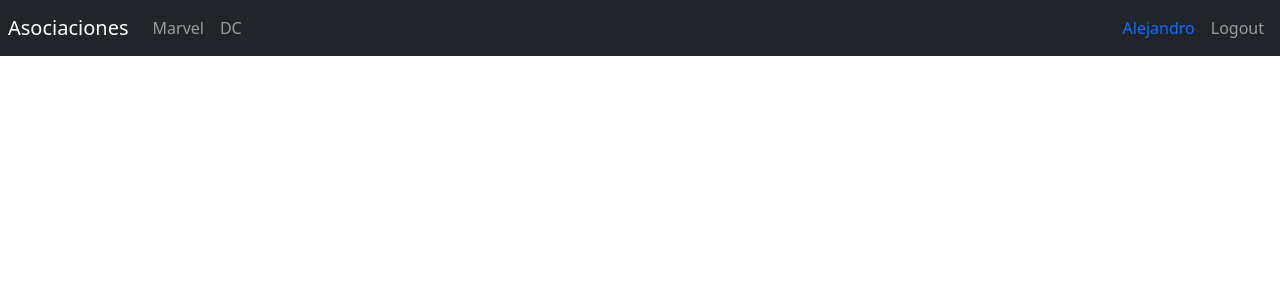
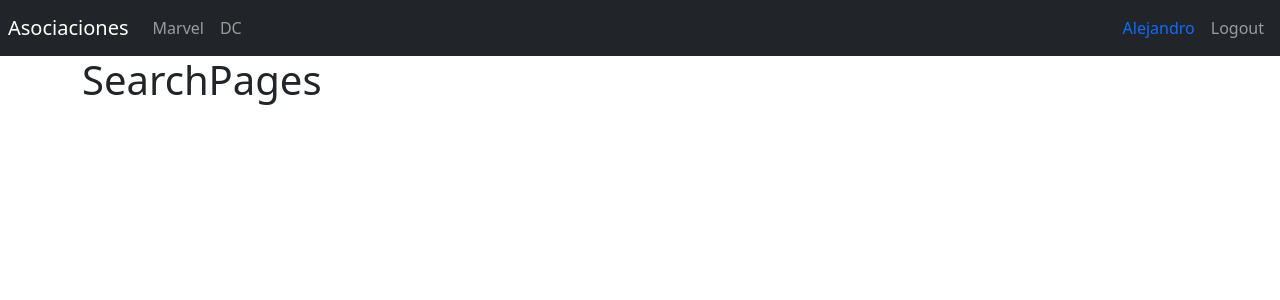
Before and after one commit to alejopua/REACT__07-heros-spa, a React (Vite) app: page /search in a window 1280 px wide. Shown: the top 300 px of the page. Built offline with nearby package versions, Linux system fonts and the light colour scheme.

Commit message:
Add new pages and routes for heroes

```diff
--- a/src/heroes/index.js
+++ b/src/heroes/index.js
@@ -1 +1,2 @@
 export * from './pages'
+export * from './routes/HeroesRoutes'
--- /dev/null
+++ b/src/heroes/pages/HeroPages.jsx
@@ -0,0 +1,6 @@
+
+export const HeroPages = () => {
+  return (
+    <h1>HeroPages</h1>
+  )
+}
--- /dev/null
+++ b/src/heroes/pages/SearchPages.jsx
@@ -0,0 +1,6 @@
+
+export const SearchPages = () => {
+  return (
+    <h1>SearchPages</h1>
+  )
+}
--- a/src/heroes/pages/index.js
+++ b/src/heroes/pages/index.js
@@ -1,2 +1,4 @@
 export * from './DCPages'
 export * from './MarvelPages'
+export * from './SearchPages'
+export * from './HeroPages'
--- /dev/null
+++ b/src/heroes/routes/HeroesRoutes.jsx
@@ -0,0 +1,23 @@
+import { Navigate ,Routes, Route } from 'react-router-dom'
+import { Navbar } from "../../ui"
+import { DCPages, MarvelPages, SearchPages, HeroPages } from '../pages'
+
+export const HeroesRoutes = () => {
+  return (
+    <>
+      <Navbar />
+
+      <div className='container'>
+      <Routes>
+        <Route path="marvel" element={<MarvelPages />} />
+        <Route path="dc" element={<DCPages />} />
+
+        <Route path="search" element={<SearchPages />} />
+        <Route path="hero" element={<HeroPages />} />
+
+        <Route path="/" element={<Navigate to="/marvel" />} />
+      </Routes>
+      </div>
+    </>
+  )
+}
--- a/src/router/AppRouter.jsx
+++ b/src/router/AppRouter.jsx
@@ -1,21 +1,14 @@
-import { Navigate ,Routes, Route } from 'react-router-dom'
+import { Routes, Route } from 'react-router-dom'
 
-import { DCPages, MarvelPages } from '../heroes'
+import { HeroesRoutes } from '../heroes'
 import { LoginPages } from '../auth'
-import { Navbar } from '../ui'
 
 export const AppRouter = () => {
   return (
     <>
-      <Navbar />
-
       <Routes>
-        <Route path="marvel" element={<MarvelPages />} />
-        <Route path="dc" element={<DCPages />} />
-
         <Route path="login" element={<LoginPages />} />
-
-        <Route path="/" element={<Navigate to="/marvel" />} />
+        <Route path="/*" element={<HeroesRoutes />} />
       </Routes>
     </>
   )
```
